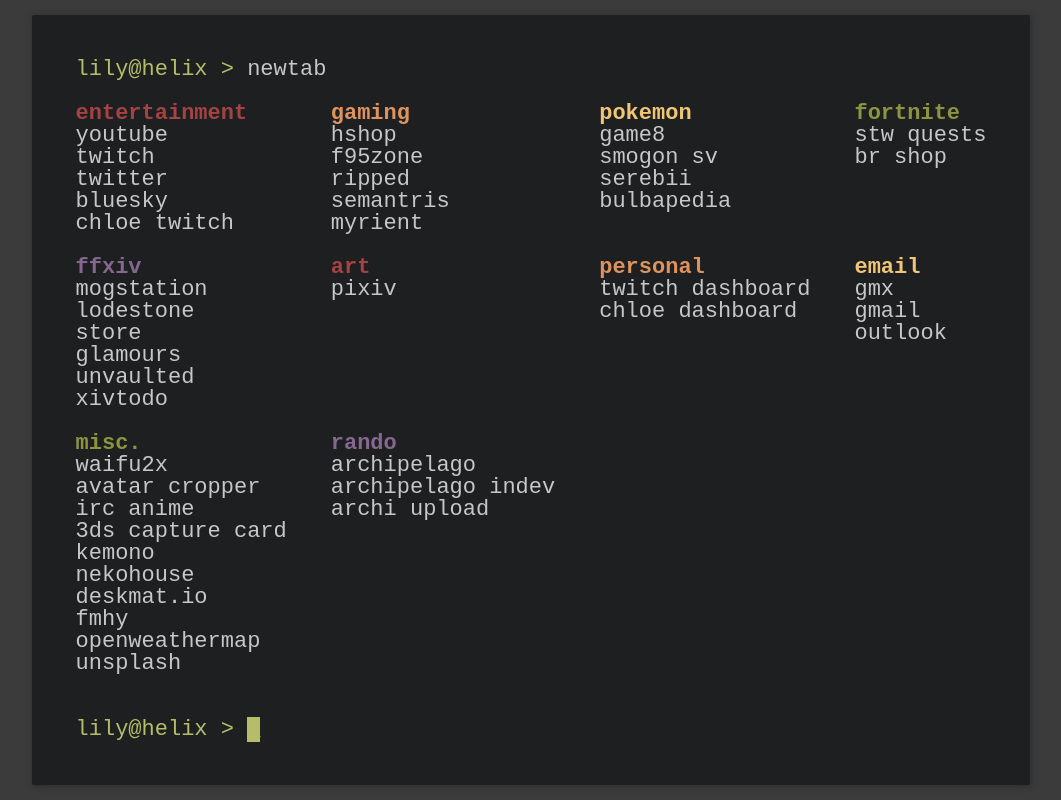
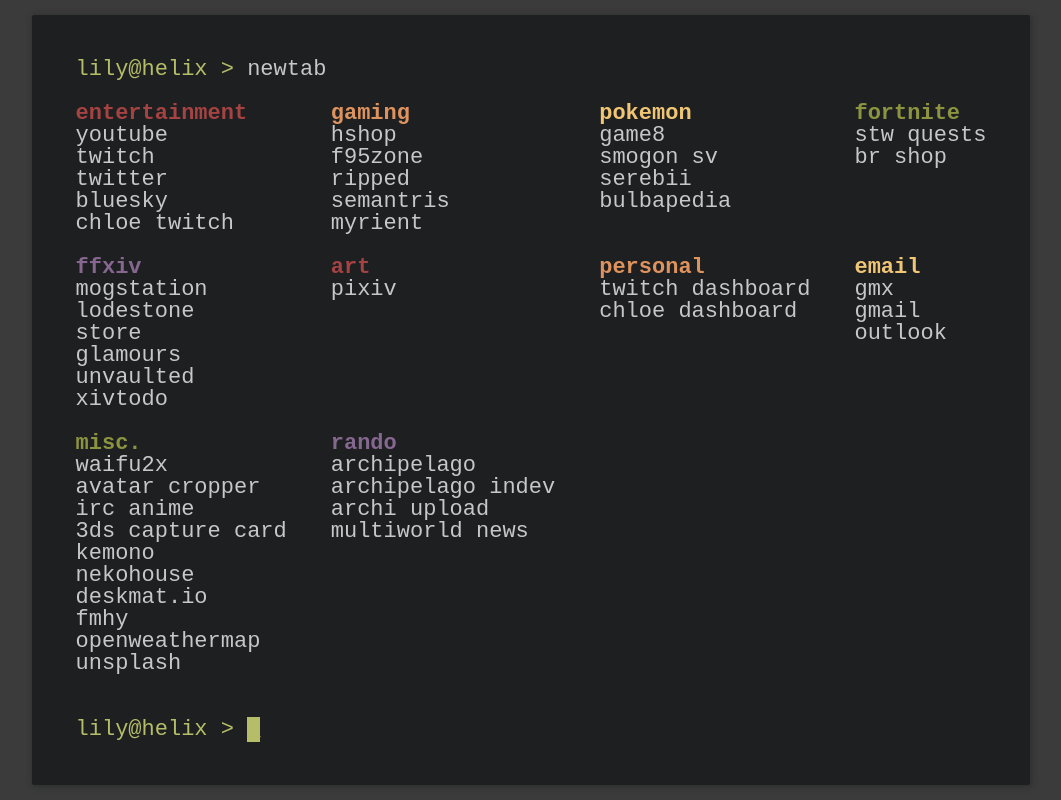
Before and after one commit to Owta/owta.github.io, a plain HTML site: page index.html in a window 1280 px wide. Shown: the whole page, without its empty margins (109-1170 px from the left). Drawn offline with Linux system fonts and the light colour scheme.

Commit message:
Update index.html

```diff
--- a/index.html
+++ b/index.html
@@ -173,6 +173,7 @@
       <li><a href="https://archipelago.gg/games">archipelago</a></li>
       <li><a href="https://docs.google.com/spreadsheets/d/1733DtKxylcSmCxn216rOVkJNS-aezFu8nURRw86CjKc/edit?gid=58422002#gid=58422002">archipelago indev</a></li>
       <li><a href="https://archipelago.gg/start-playing">archi upload</a></li>
+      <li><a href="https://multiworld.news/">multiworld news</a></li>
     </ul>
   </nav>
 
```
